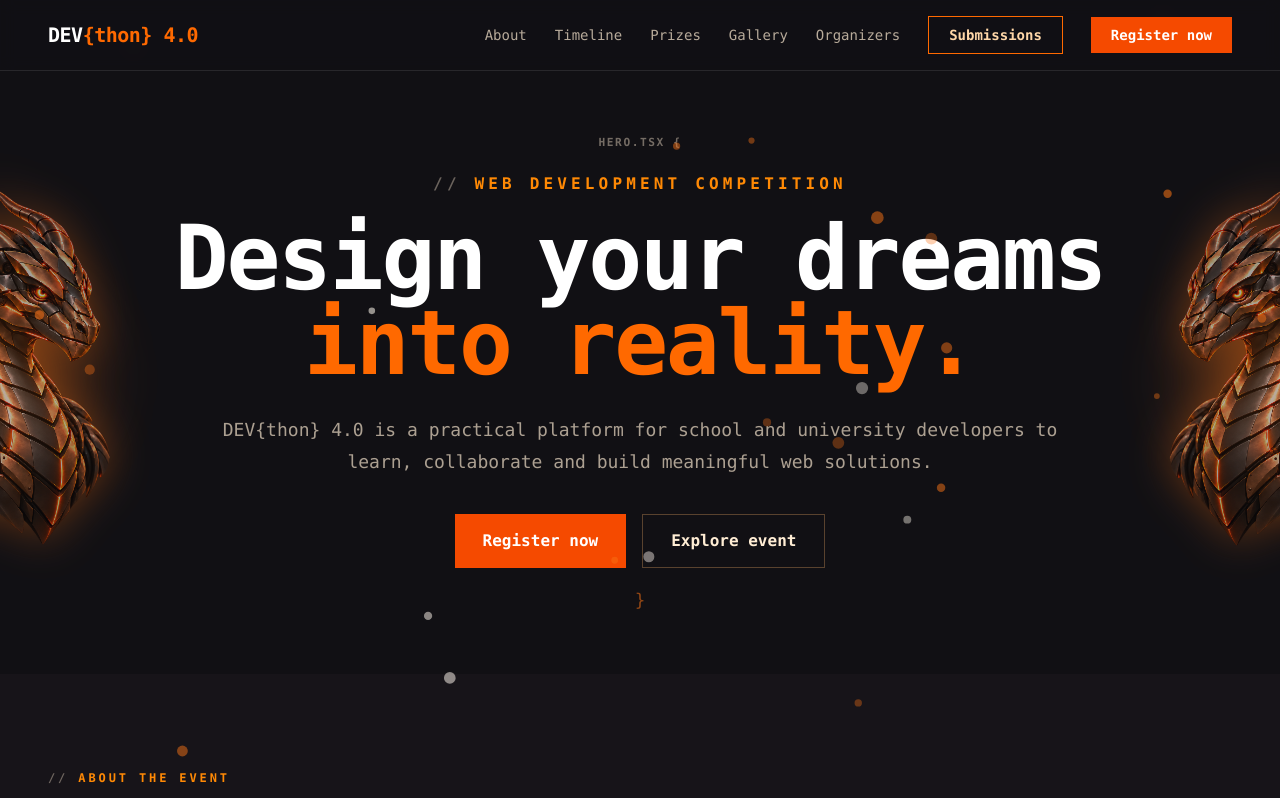
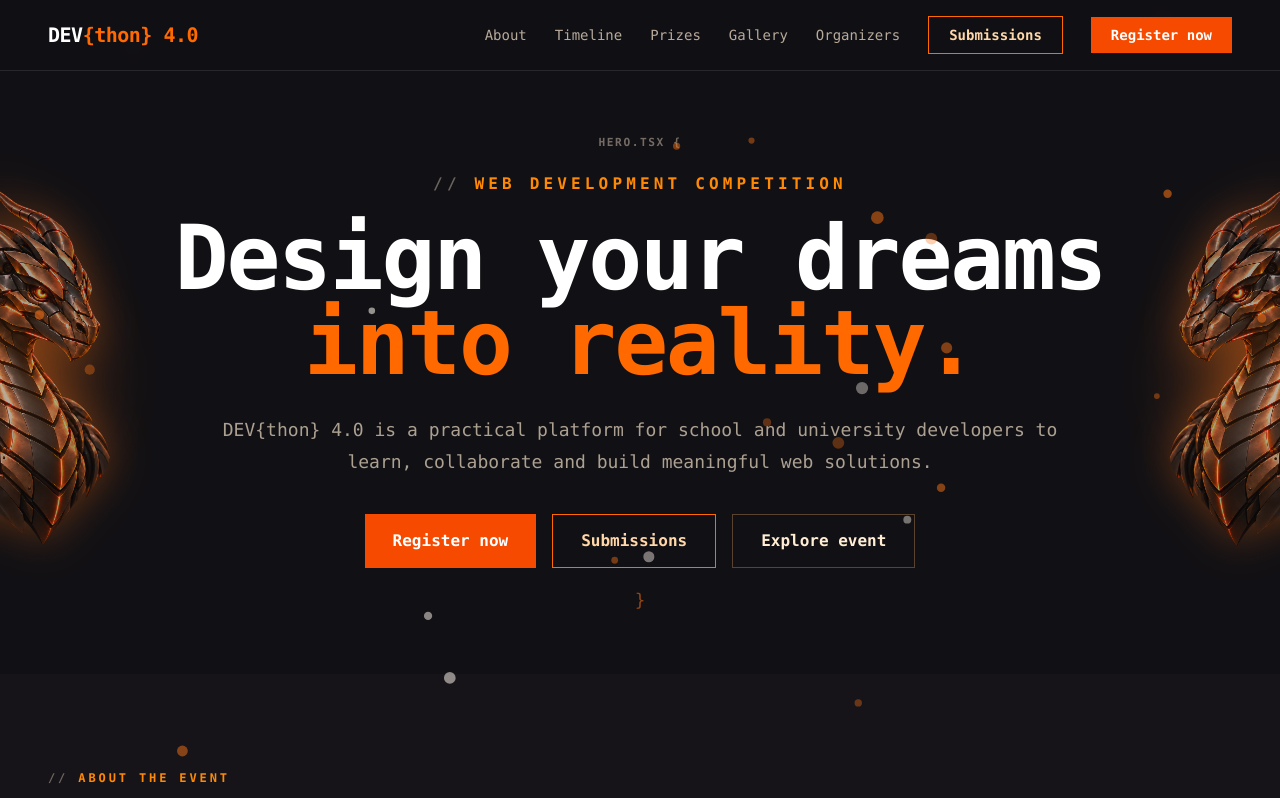
Before and after one commit to hirunjayalath/devthon-4.0-web, a React (Vite) app: page / in a window 1280 px wide. Shown: the top 798 px of the page. Built offline with nearby package versions, Linux system fonts and the light colour scheme; no server answers.

Commit message:
Add submissions button to hero

```diff
--- a/src/App.tsx
+++ b/src/App.tsx
@@ -62,7 +62,7 @@ function HomePage({ onRegister, onSubmit }: { onRegister: () => void; onSubmit:
     <>
       <Navigation onRegister={onRegister} onSubmit={() => onSubmit()} />
       <main id="home">
-        <HeroSection onRegister={onRegister} />
+        <HeroSection onRegister={onRegister} onSubmit={() => onSubmit()} />
         <AboutSection />
         <CategoryOverview />
         <EventTimeline onSubmit={onSubmit} />
--- a/src/HeroSection.tsx
+++ b/src/HeroSection.tsx
@@ -1,7 +1,7 @@
 import { DragonGuardian } from './DragonGuardian'
 import { triggerBuildSequence } from './heroExperienceEvents'
 
-export function HeroSection({ onRegister }: { onRegister: () => void }) {
+export function HeroSection({ onRegister, onSubmit }: { onRegister: () => void; onSubmit: () => void }) {
   return (
     <section className="relative isolate overflow-hidden px-6 py-16 md:px-12">
       <DragonGuardian />
@@ -23,6 +23,13 @@ export function HeroSection({ onRegister }: { onRegister: () => void }) {
             >
               Register now
             </button>
+            <button
+              type="button"
+              onClick={onSubmit}
+              className="border border-orange-500 px-7 py-3.5 font-bold text-orange-200 transition-colors hover:bg-orange-500 hover:text-white"
+            >
+              Submissions
+            </button>
             <a href="#about" className="border border-orange-300/30 px-7 py-3.5 font-bold text-orange-100 transition-colors hover:border-orange-400/60">Explore event</a>
           </div>
         </div>
```
